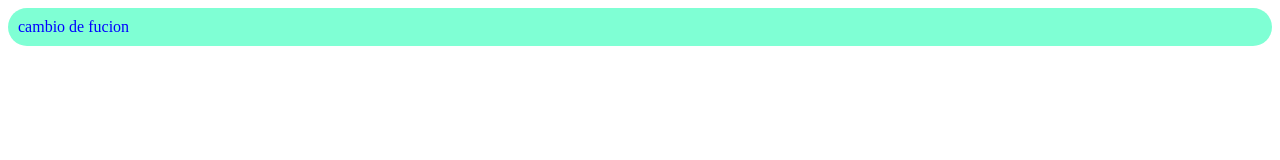
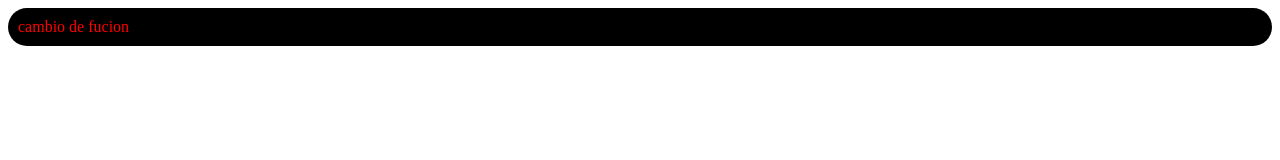
Before and after one commit to Daryl220/prueba1, a plain HTML site: page index.html in a window 1280 px wide. In both pictures the pointer is over the element "cambio de fucion". Drawn offline with Linux system fonts and the light colour scheme.

Commit message:
colores cambiados

```diff
--- a/styles/style.css
+++ b/styles/style.css
@@ -1,10 +1,10 @@
 .container{
-    background-color: aqua;
+    background-color: yellowgreen;
     color: black;
     border-radius: 50px 50px 50px 50px;
 }
 .container:hover{
     padding: 10px;
-    background-color: aquamarine;
-    color: blue;
+    background-color: black;
+    color: red;
 }
```
